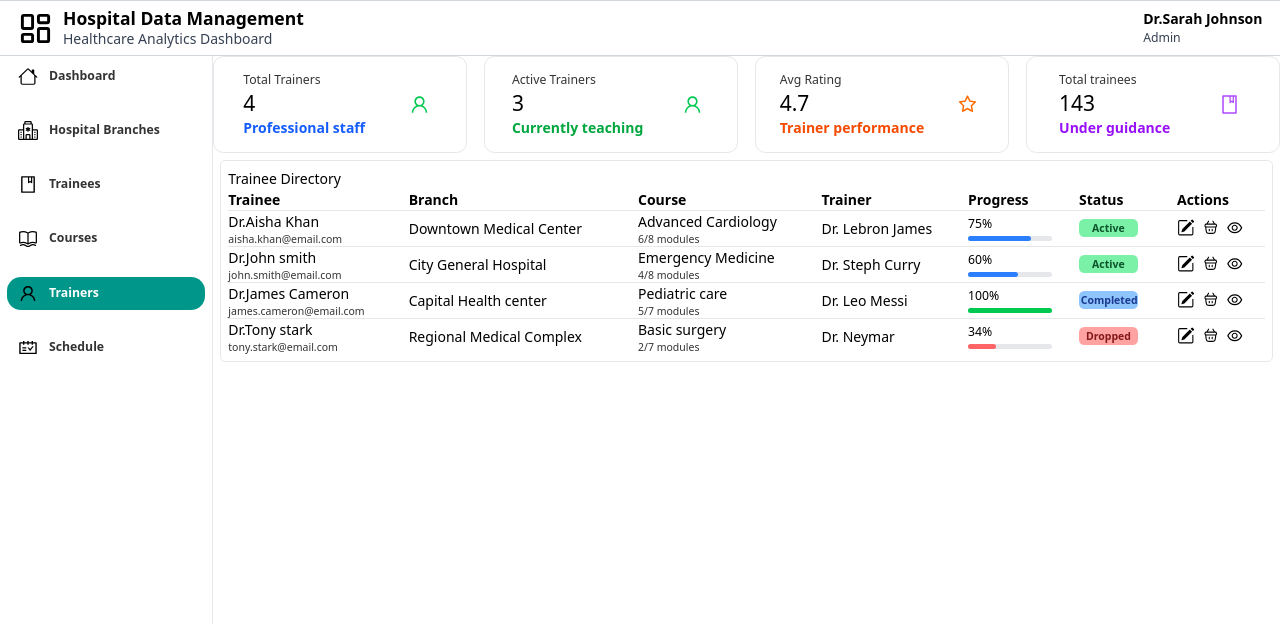
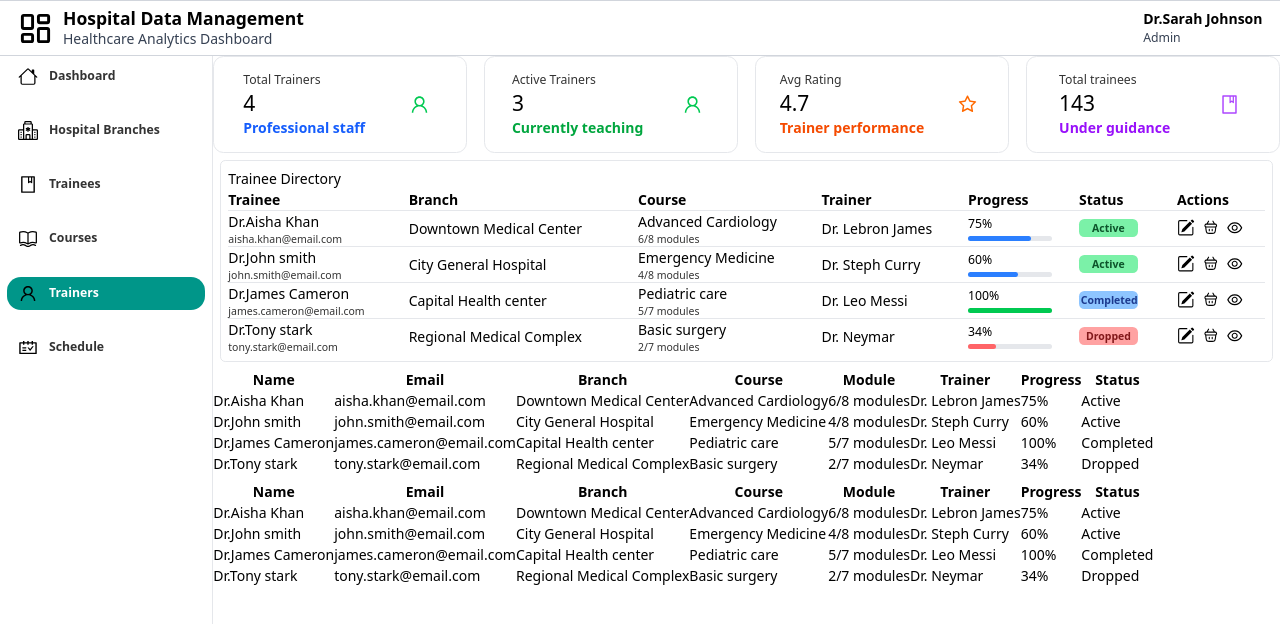
Before and after one commit to deepdev79/hospital, a React (Vite) app: page /trainers in a window 1280 px wide. Shown: the top 624 px of the page. Built offline with nearby package versions, Linux system fonts and the light colour scheme.

Commit message:
tanstack table works. attempting to make it general component

```diff
--- /dev/null
+++ b/src/components/Table.tsx
@@ -0,0 +1,85 @@
+import { useState } from "react";
+import {
+  useReactTable,
+  getCoreRowModel,
+  flexRender,
+} from "@tanstack/react-table";
+
+function Table({ tableData }) {
+  const columns = [
+    {
+      accessorKey: "name",
+      header: "Name",
+      cell: (props) => <p>{props.getValue()}</p>,
+    },
+    {
+      accessorKey: "email",
+      header: "Email",
+      cell: (props) => <p>{props.getValue()}</p>,
+    },
+    {
+      accessorKey: "branch",
+      header: "Branch",
+      cell: (props) => <p>{props.getValue()}</p>,
+    },
+    {
+      accessorKey: "course",
+      header: "Course",
+      cell: (props) => <p>{props.getValue()}</p>,
+    },
+    {
+      accessorKey: "modules",
+      header: "Module",
+      cell: (props) => <p>{props.getValue()}</p>,
+    },
+    {
+      accessorKey: "trainer",
+      header: "Trainer",
+      cell: (props) => <p>{props.getValue()}</p>,
+    },
+    {
+      accessorKey: "progress",
+      header: "Progress",
+      cell: (props) => <p>{props.getValue()}</p>,
+    },
+    {
+      accessorKey: "status",
+      header: "Status",
+      cell: (props) => <p>{props.getValue()}</p>,
+    },
+  ];
+  const [data, setData] = useState(tableData);
+
+  const table = useReactTable({
+    data,
+    columns,
+    getCoreRowModel: getCoreRowModel(),
+  });
+
+  return (
+    <table>
+      <thead>
+        {table.getHeaderGroups().map((headerGroup) => (
+          <tr key={headerGroup.id}>
+            {headerGroup.headers.map((header) => (
+              <th key={header.id}>{header.column.columnDef.header}</th>
+            ))}
+          </tr>
+        ))}
+      </thead>
+      <tbody>
+        {table.getRowModel().rows.map((row) => (
+          <tr key={row.id}>
+            {row.getVisibleCells().map((cell) => (
+              <td key={cell.id}>
+                {flexRender(cell.column.columnDef.cell, cell.getContext())}
+              </td>
+            ))}
+          </tr>
+        ))}
+      </tbody>
+    </table>
+  );
+}
+
+export default Table;
--- a/src/components/TableComponents/CellText.tsx
+++ b/src/components/TableComponents/CellText.tsx
@@ -0,0 +1,10 @@
+function CellText({ primary, secondary }) {
+  return (
+    <>
+      <p>{primary}</p>
+      <p className="text-xs text-charcoal">{secondary}</p>
+    </>
+  );
+}
+
+export default CellText;
--- /dev/null
+++ b/src/components/TableComponents/ProgressBar.tsx
@@ -0,0 +1,26 @@
+interface styles {
+  Active: string;
+  Completed: string;
+  Dropped: string;
+}
+
+function ProgressBar({ progress, status }) {
+  const progressBar: styles = {
+    Active: "bg-blue-500",
+    Completed: "bg-green-500",
+    Dropped: "bg-red-400",
+  };
+  return (
+    <>
+      <p className="text-sm mb-1">{progress}</p>
+      <div className="w-24 h-1.5 bg-gray-200 rounded-full">
+        <div
+          className={`h-1.5 rounded-full ${progressBar[status]}`}
+          style={{ width: `${parseInt(progress)}%` }}
+        />
+      </div>
+    </>
+  );
+}
+
+export default ProgressBar;
--- a/src/components/TableComponents/Status.tsx
+++ b/src/components/TableComponents/Status.tsx
@@ -0,0 +1,22 @@
+interface styles {
+  Active: string;
+  Completed: string;
+  Dropped: string;
+}
+
+function Status({ status }) {
+  const styles: styles = {
+    Active: "bg-green-300 text-green-900",
+    Completed: "bg-blue-300 text-blue-900",
+    Dropped: "bg-red-300 text-red-900",
+  };
+  return (
+    <p
+      className={`${styles[status]} w-3/5 p-0.5 rounded-md text-center text-xs font-semibold whitespace-nowrap overflow-hidden`}
+    >
+      {status}
+    </p>
+  );
+}
+
+export default Status;
--- a/src/pages/Trainers.tsx
+++ b/src/pages/Trainers.tsx
@@ -9,6 +9,13 @@ import CommonTable from "../components/CommonTable";
 import StatBox from "../components/StatBox";
 
 import type { tData } from "../components/CommonTable";
+import { useState } from "react";
+import {
+  useReactTable,
+  getCoreRowModel,
+  flexRender,
+} from "@tanstack/react-table";
+import Table from "../components/Table";
 
 const medicalTrainers = [
   {
@@ -89,7 +96,58 @@ const traineesDirectory: tData[] = [
 ];
 const ActionIcons = [PencilIcon, BasketIcon, EyeIcon];
 
+const columns = [
+  {
+    accessorKey: "name",
+    header: "Name",
+    cell: (props) => <p>{props.getValue()}</p>,
+  },
+  {
+    accessorKey: "email",
+    header: "Email",
+    cell: (props) => <p>{props.getValue()}</p>,
+  },
+  {
+    accessorKey: "branch",
+    header: "Branch",
+    cell: (props) => <p>{props.getValue()}</p>,
+  },
+  {
+    accessorKey: "course",
+    header: "Course",
+    cell: (props) => <p>{props.getValue()}</p>,
+  },
+  {
+    accessorKey: "modules",
+    header: "Module",
+    cell: (props) => <p>{props.getValue()}</p>,
+  },
+  {
+    accessorKey: "trainer",
+    header: "Trainer",
+    cell: (props) => <p>{props.getValue()}</p>,
+  },
+  {
+    accessorKey: "progress",
+    header: "Progress",
+    cell: (props) => <p>{props.getValue()}</p>,
+  },
+  {
+    accessorKey: "status",
+    header: "Status",
+    cell: (props) => <p>{props.getValue()}</p>,
+  },
+];
+
 function Trainers() {
+  const [data, setData] = useState<tData[]>(traineesDirectory);
+
+  const table = useReactTable({
+    data,
+    columns,
+    getCoreRowModel: getCoreRowModel(),
+  });
+
   return (
     <div>
       <StatBox data={medicalTrainers} />
@@ -98,6 +156,33 @@ function Trainers() {
         data={traineesDirectory}
         icon={ActionIcons}
       />
+      <div className="mt-2">
+        <table>
+          <thead>
+            {table.getHeaderGroups().map((headerGroup) => (
+              <tr key={headerGroup.id}>
+                {headerGroup.headers.map((header) => (
+                  <th key={header.id}>{header.column.columnDef.header}</th>
+                ))}
+              </tr>
+            ))}
+          </thead>
+          <tbody>
+            {table.getRowModel().rows.map((row) => (
+              <tr key={row.id}>
+                {row.getVisibleCells().map((cell) => (
+                  <td key={cell.id}>
+                    {flexRender(cell.column.columnDef.cell, cell.getContext())}
+                  </td>
+                ))}
+              </tr>
+            ))}
+          </tbody>
+        </table>
+      </div>
+      <div className="mt-2">
+        <Table tableData={traineesDirectory} />
+      </div>
     </div>
   );
 }
```
Also changed, not shown: src/components/TableComponents/Rating.tsx (added).
